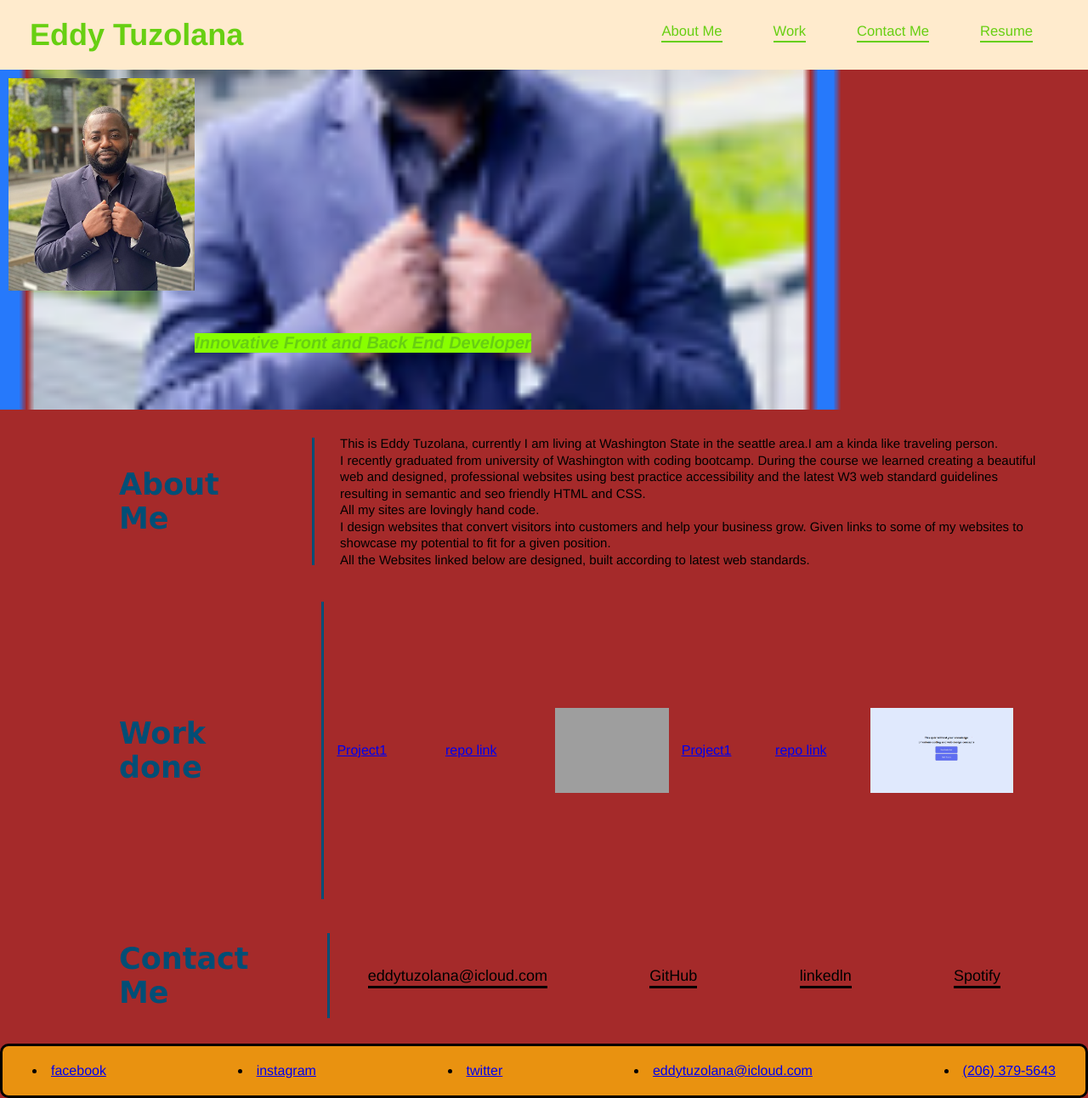
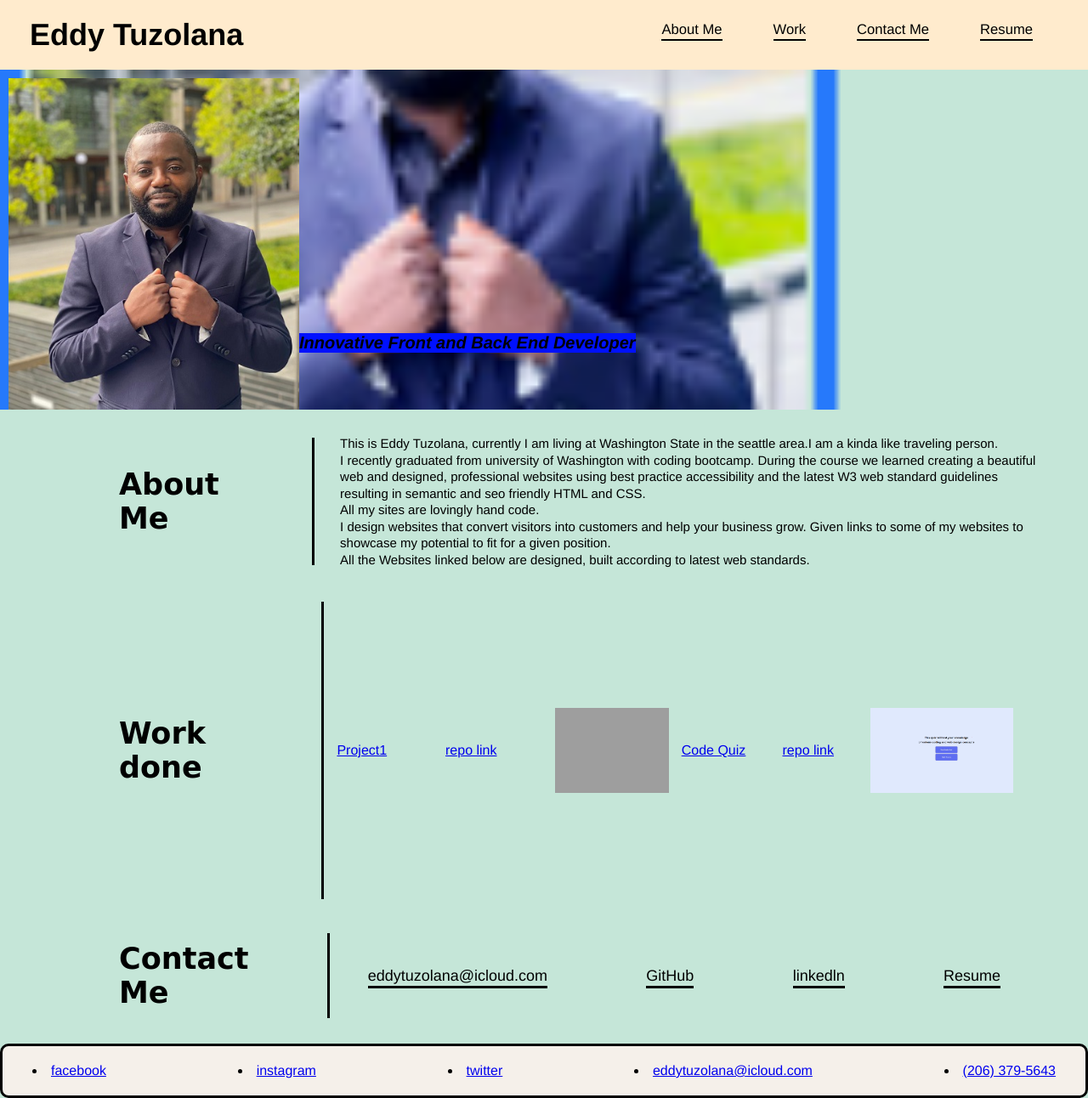
Before and after one commit to Etuzolana/eddyportfolio, a plain HTML site: page index.html in a window 1280 px wide. Shown: the whole page at 85% size. Drawn offline with Linux system fonts and the light colour scheme; grey boxes are pictures that could not be loaded.

Commit message:
all update and cool

```diff
--- a/index.html
+++ b/index.html
@@ -15,7 +15,7 @@
                 <ul>
                     <!--List item elements-->
                     <li>
-                        <a href="#about-me">About Me</a>
+                        <a href="#about-me">About Me</a> </br>
                     </li>
                     <li>
                         <a href="#work">Work</a>
@@ -24,7 +24,7 @@
                         <a href="#contact-me">Contact Me</a>
                     </li>
                     <li>
-                        <a href="./resume.html">Resume</a>
+                        <a href="#resume">Resume</a>
                     </li>
                 </ul>
             </nav>
@@ -32,7 +32,7 @@
 
          <!-- hero/jumbotron -->
          <section class="hero">
-            <img height="250" src="./eddy tuz.jpg" alt="eddy's picture" class="pic">
+            <img height="390"  class="square_image mt-3" src="./eddy tuz.jpg" alt="eddy's picture" class="pic" position="right">
 
             <div>
                 <h2>Innovative Front and Back End Developer</h2>
@@ -69,10 +69,10 @@
                 <div class="container">
                     <a href="https://jonkhunkle.github.io/Project-1/">Project1</a>
                     <a href="https://github.com/Etuzolana/code-quiiz">repo link</a>
-                    <img height="100" src="./project1.png"/>
+                    <img height="100"  src="./project1.png"/>
                 </div>
                 <div class="container">
-                    <a href="https://etuzolana.github.io/code-quiiz/">Project1</a>
+                    <a href="https://etuzolana.github.io/code-quiiz/">Code Quiz</a>
                     <a href="https://github.com/JonkHunkle/Project-1">repo link</a>
                     <img  height="100" src="./codequiz img..png"/>
                 </div>
@@ -92,16 +92,16 @@
                     <!--List item elements-->
 
                     <li>
-                        <a href="#website.com">eddytuzolana@icloud.com</a>
+                        <a href="https://www.icloud.com/mail/">eddytuzolana@icloud.com</a>
                     </li>
                     <li>
-                        <a href="#githb">GitHub</a>
+                        <a href="https://github.com/Etuzolana">GitHub</a>
                     </li>
                     <li>
                         <a href="https://www.linkedin.com/in/eddy-tuzolana-37016b220/">linkedln</a>
                     </li>
                     <li>
-                        <a href="#spotify">Spotify</a>
+                        <a href="file:///C:/Users/Valued%20Customer/Documents/RESUME.pdf">Resume</a>
                     </li>
                 </ul>
                 </div>
--- a/style.css
+++ b/style.css
@@ -1,5 +1,5 @@
 :root {
-  --primary-color:#67cf12;
+  --primary-color:#000000;
 }
 
 * {
@@ -12,7 +12,7 @@ body {
   background-color: rgb(198, 209, 181);
     color:black;
     font-family: Helvetica, Arial, sans-serif;
-    background-color: brown;
+    background-color: rgb(197, 230, 216);
   }
 
 /* apply styles to <header> */
@@ -33,7 +33,7 @@ header h1 {
   }
 
 header nav {
-    margin: 7px 0;
+    margin: 5px 0;
   }
 
 header nav ul {
@@ -77,7 +77,7 @@ section {
   font-size: 20px;
   color: var(--primary-color);
   margin-top: 300px;
-  background-color:rgb(136, 255, 0);
+  background-color:rgb(0, 17, 255);
 }
 
 /*Work section style*/
@@ -98,7 +98,7 @@ section {
 .section-title {
   font-size: 35px;
   font-family:cursive;
-  color: #024e76;
+  color: #000000;
   margin: 0 0 0 80px;
   width: 50%;
 }
@@ -111,7 +111,7 @@ section {
 }
 
 .vl-border1 {
-  border-right: 3px solid #024e76;
+  border-right: 3px solid #000000;
   height: 150px;
   flex: 1 1%;
 }
@@ -131,7 +131,7 @@ section {
 
 /*work done*/
 .vl-border2{
-  border-right: 3px solid #024e76;
+  border-right: 3px solid #000203;
   height: 350px;
   flex: 1 3%;
 }
@@ -151,7 +151,7 @@ section {
 
 /*About section style*/
 .vl-border3 {
-  border-right: 3px solid #024e76;
+  border-right: 3px solid #000000;
   height: 100px;
   flex: 4 0%;
 
@@ -195,7 +195,7 @@ section {
   header nav ul {
     margin-top: 20px;
     width: 100%;
-    justify-content: center;
+    justify-content: right;
     flex-direction: row;
     line-height: 1.5;
   }
@@ -236,7 +236,6 @@ section {
   }
   .contact-info ul {
     width: 100%;
-    justify-content: left;
     flex-direction: column;
 }
 
@@ -249,7 +248,7 @@ section {
 /*footer*/
 footer{
   padding: 20px 35px;
-  background-color: rgb(233, 146, 16);
+  background-color: rgb(245, 240, 234);
   display:flex;
   justify-content: space-between;
   border-style: solid;
```
Also changed, not shown: 1 other file.
